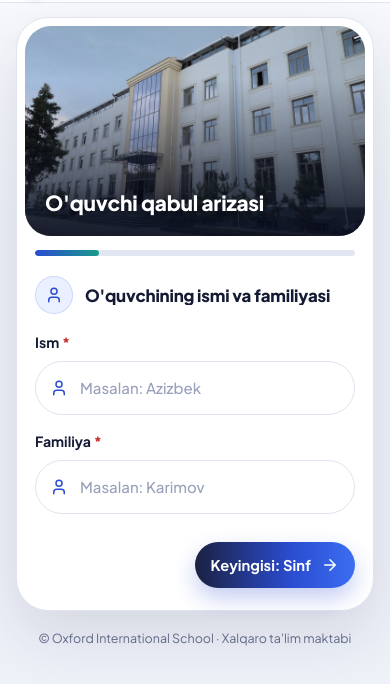
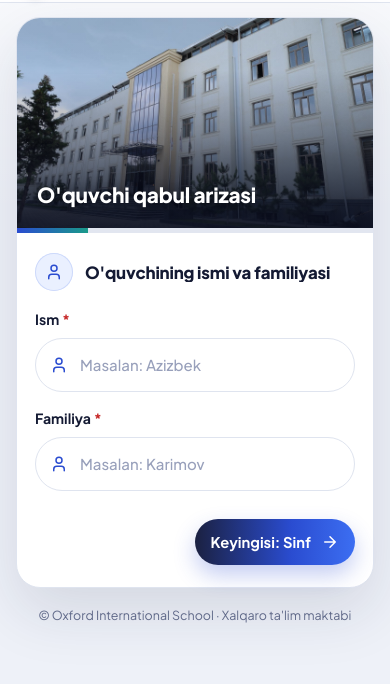
Before and after one commit to oxfordinternationalschool/oxford-admission, a plain HTML site: page index.html in a window 390 px wide. Shown: the part 56-740 px from the top of the page. Drawn offline with Linux system fonts and the light colour scheme.

Commit message:
Rasm burchaklarini avvalgi holatiga qaytarish, kattaligi qoldi
Co-Authored-By: Claude Opus 5.5 <noreply@anthropic.com>
Claude-Session: https://claude.ai/code/session_01AAxyedU47uazyCT2u2cF9B

```diff
--- a/index.html
+++ b/index.html
@@ -306,8 +306,7 @@
     main > .card { order: 1; }
     main > .intro { display: none; }
     main > footer { order: 3; }
-    .card { border-radius: 32px; }
-    .hero { min-height: 210px; margin: 8px; border-radius: 26px; padding: 18px 20px 18px; background-position: center 60%; }
+    .hero { min-height: 210px; padding: 18px 20px 18px; background-position: center 60%; }
     .hero .meta { display: none; }
     .open-chip { display: none; }
     .hero-crest { display: none !important; }
@@ -323,7 +322,7 @@
     .hero h2 { margin: 0; }
     .progress { padding-top: 0; padding-bottom: 0; border-bottom: 0; background: transparent; }
     .prow { display: none; }
-    .bar { height: 6px; border-radius: 99px; margin: 6px 0 0; }
+    .bar { height: 5px; border-radius: 0; margin: 0 -18px; }
     form { padding-top: 20px; padding-bottom: 22px; }
   }
   @media (prefers-reduced-motion: reduce) { * { animation: none !important; transition: none !important; } }
```
